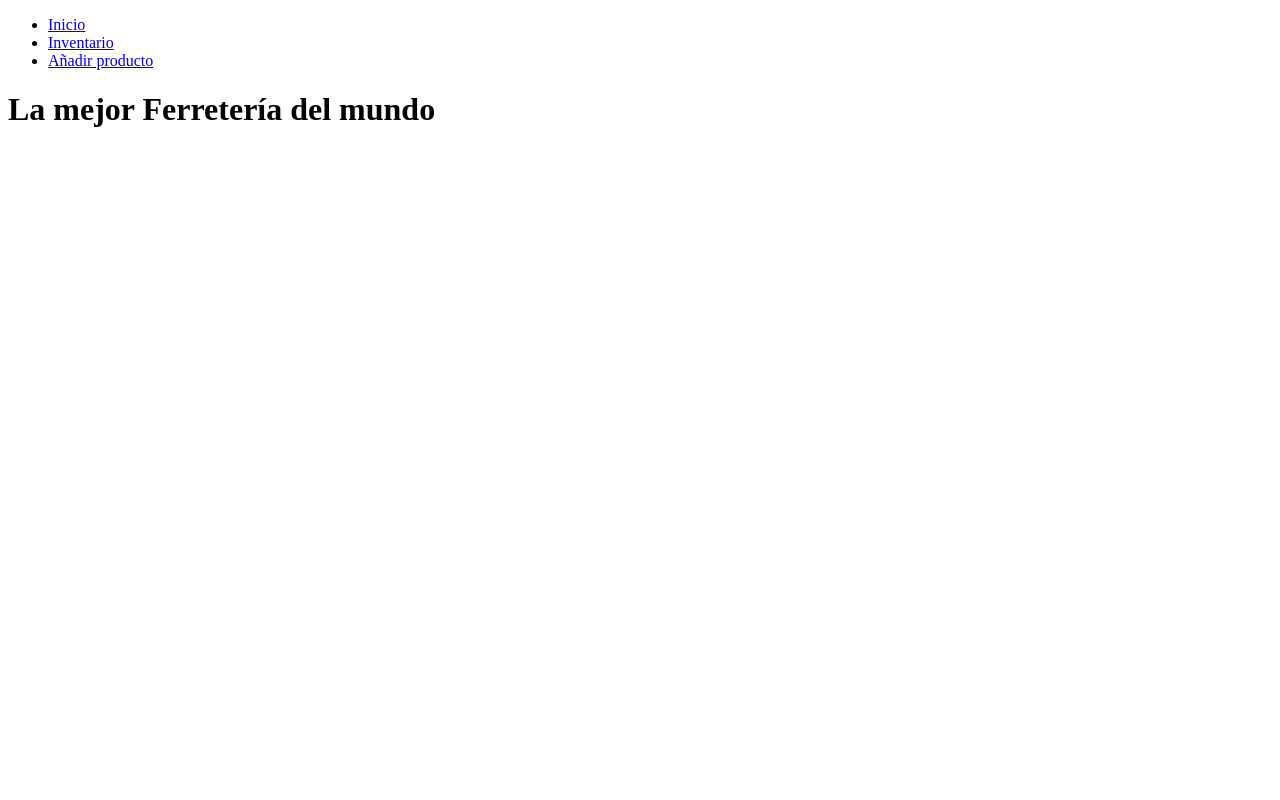
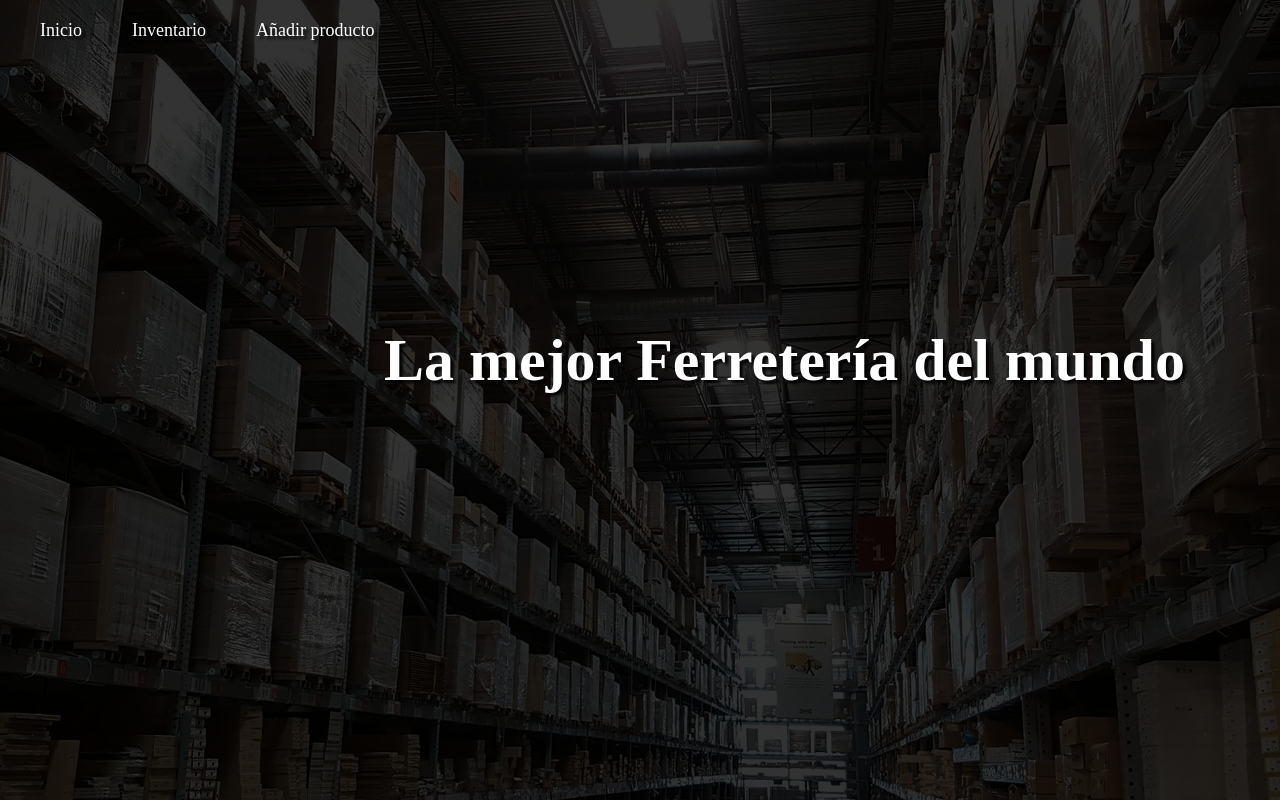
Before and after one commit to edwin1327/gestorInventario, a PHP site: page / in a window 1280 px wide. Run offline with PHP 8.4, Linux system fonts and the light colour scheme.

Commit message:
Agregada funcionalidad de eliminar y primeros CSS

```diff
--- a/assets/app/Views/indexV.php
+++ b/assets/app/Views/indexV.php
@@ -3,6 +3,7 @@
 <head>
     <meta charset="UTF-8">
     <meta name="viewport" content="width=device-width, initial-scale=1.0">
+    <link rel="stylesheet" href="css/index.css">
     <title>index</title>
 </head>
 <body>
--- /dev/null
+++ b/assets/app/css/index.css
@@ -0,0 +1,83 @@
+*{
+    padding: 0px;
+    margin: 0px;
+}
+
+.cont{
+    width: 100%;
+    height: 100%;
+}
+
+.subcont{
+    width: 100%;
+    height: 100%;
+}
+
+/* Header */
+header{
+    width: 100%;
+    height: 100vh;
+    background-image: url("../img/fondo.jpg");
+    background-position: center;
+}
+
+.sombra{
+    width: 100%;
+    height: 100%;
+    display: flex;
+    flex-direction: column;
+    background-color: rgb(0, 0, 0, 0.8);
+}
+
+/* Menú */
+nav{
+    width: 100%;
+    height: 70px;
+}
+
+ul{
+    width: 100%;
+    height: 100%;
+    display: flex;
+    flex-direction: row;
+}
+
+li{
+    padding-top: 20px;
+    padding-left: 10px;
+    padding-right: 10px;
+    padding-bottom: 0px;
+    height: 40px;
+    margin-left: 30px;
+    list-style: none;
+    transition: linear 0.2s;
+}
+
+a{
+    color: white;
+    text-decoration: none;
+    text-shadow: 3px 3px 3px black;
+    font-size: 18px;
+}
+
+/* Titulo */
+h1{
+    margin-top: 20%;
+    margin-left: 30%;
+    font-size: 60px;
+    color: white;
+    text-shadow: 3px 3px 3px black;
+    transition: linear 1s;
+}
+
+/* Animaciones */
+li:hover{
+    transform: scale(2,2);
+    transform: translate(4px);
+    background-color: rgb(2, 79, 246);
+    border-radius: 10px;
+}
+
+h1:hover{
+    color: rgb(2, 79, 246);
+}
--- a/assets/app/models/conection.php
+++ b/assets/app/models/conection.php
@@ -72,4 +72,9 @@ class Conection{
         $peticion = $this->conect->query("INSERT INTO productos (Nombre, Descripcion, Precio) VALUES ('$Nombre','$Descripcion','$Precio')");
     }
 
+    // Función para eliminar productos
+    public function DeleteProduct($id) {
+        $peticion = $this->conect->query("DELETE FROM productos WHERE id_productos = '$id'");
+    }
+
 }
```
Also changed, not shown: assets/app/controller/C_Delete.php (added, +11 -0 lines), assets/app/img/collection-g4922b4ed8_1920.jpg (added), assets/app/img/fondo.jpg (added).
